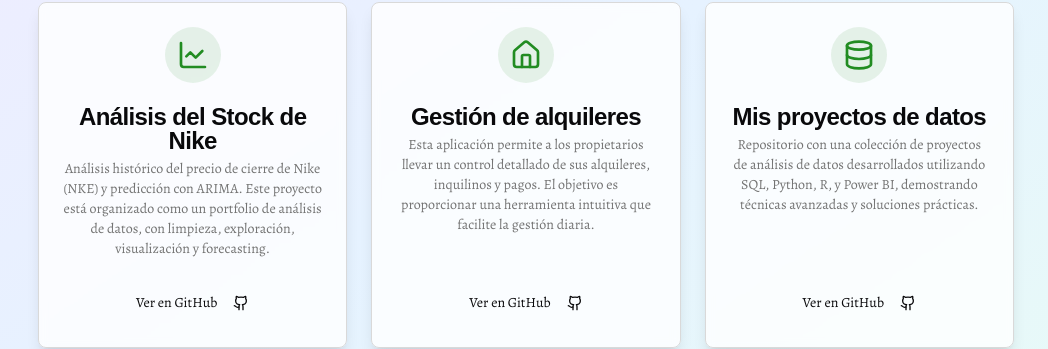
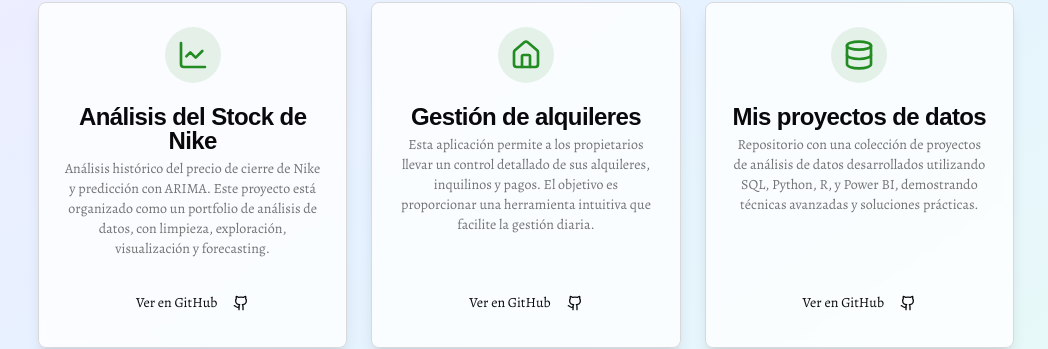
Before and after one commit to DavidPradesLopez/davidpradeslopez.github.io, a Next.js app: page / in a window 1280 px wide. Shown: the part 1104-1453 px from the top of the page, without its empty margins (114-1162 px from the left). Built offline with nearby package versions, Linux system fonts and the light colour scheme; a web font is replaced by a local one.

Commit message:
Update projects-section.tsx

```diff
--- a/src/components/home/projects-section.tsx
+++ b/src/components/home/projects-section.tsx
@@ -7,7 +7,7 @@ import { LineChart, Home, Database, Github, ArrowRight } from 'lucide-react';
 const projects: Project[] = [
   {
     title: 'Análisis del Stock de Nike',
-    description: 'Análisis histórico del precio de cierre de Nike (NKE) y predicción con ARIMA. Este proyecto está organizado como un portfolio de análisis de datos, con limpieza, exploración, visualización y forecasting.',
+    description: 'Análisis histórico del precio de cierre de Nike y predicción con ARIMA. Este proyecto está organizado como un portfolio de análisis de datos, con limpieza, exploración, visualización y forecasting.',
     link: 'https://github.com/DavidPradesLopez/nike_stock_analysis',
     icon: LineChart,
   },
```
